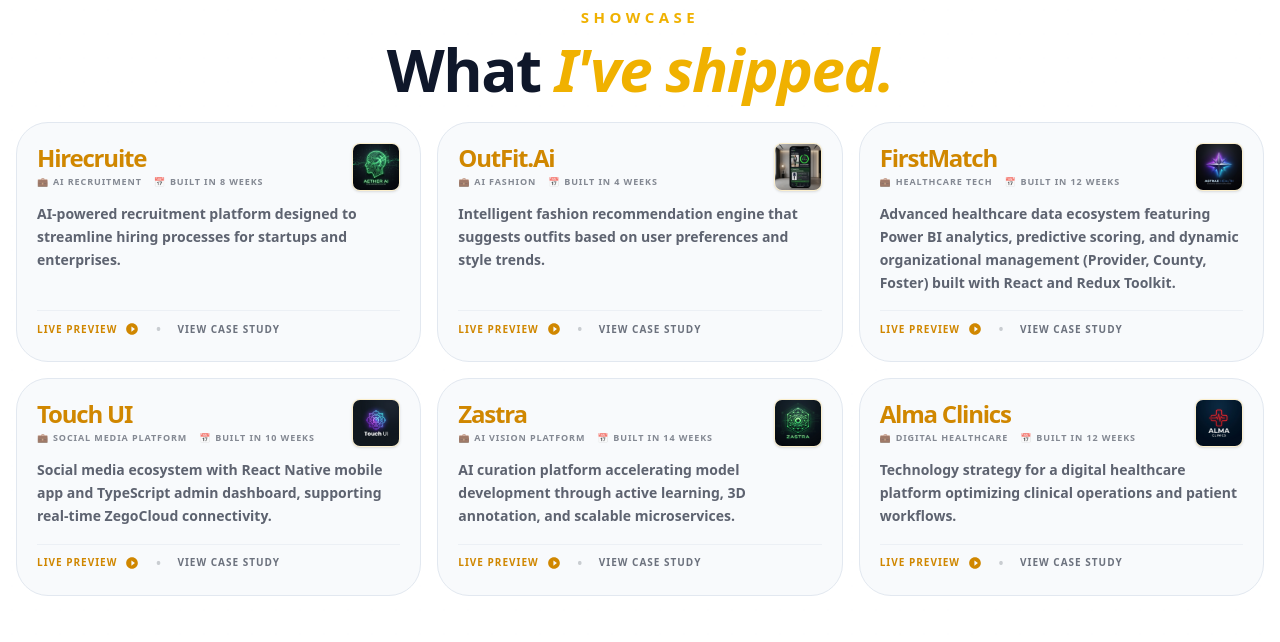
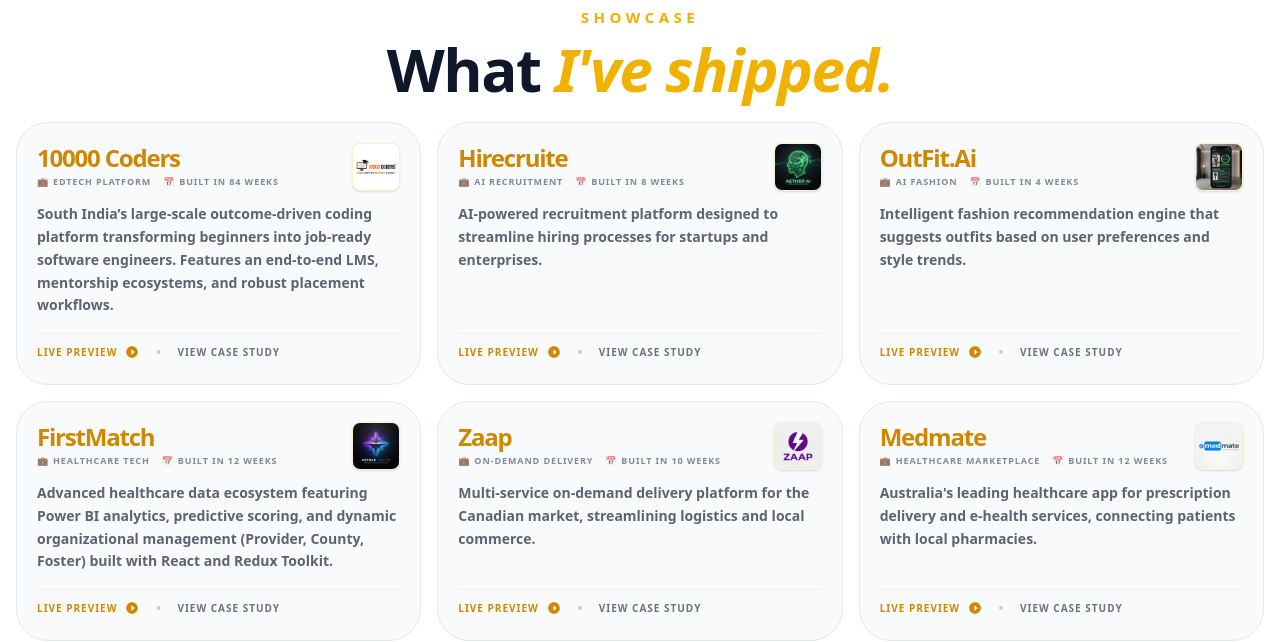
Before and after one commit to subahan20/buildwithsanny, a React (Vite) app: page / in a window 1280 px wide. Shown: the part 1020-1662 px from the top of the page. Built offline with nearby package versions, Linux system fonts and the light colour scheme; no server answers.

Commit message:
added some projects

```diff
--- a/src/components/Projects.jsx
+++ b/src/components/Projects.jsx
@@ -18,8 +18,19 @@
 import zastraLogo from '../assets/projects/zastra-logo.png';
 import almaLogo from '../assets/projects/alma-clinics-logo.png';
 import adelphoiLogo from '../assets/projects/adelphoi-logo.png';
+import epratibhaLogo from '../assets/projects/epratibha.png';
+import tenThousandCodersLogo from '../assets/projects/ten-thousand-coders.png';
 
 const PROJECTS_DATA = [
+  {
+    name: "10000 Coders",
+    type: "EdTech Platform",
+    duration: "Built in 84 Weeks",
+    description: "South India’s large-scale outcome-driven coding platform transforming beginners into job-ready software engineers. Features an end-to-end LMS, mentorship ecosystems, and robust placement workflows.",
+    logo: tenThousandCodersLogo,
+    demoLink: "https://10000coders.co/",
+    studyLink: "#"
+  },
   {
     name: "Hirecruite",
     type: "AI Recruitment",
@@ -48,12 +59,48 @@
     studyLink: "#"
   },
   {
-    name: "Touch UI",
-    type: "Social Media Platform",
+    name: "Zaap",
+    type: "On-Demand Delivery",
     duration: "Built in 10 Weeks",
-    description: "Social media ecosystem with React Native mobile app and TypeScript admin dashboard, supporting real-time ZegoCloud connectivity.",
-    logo: touchUILogo,
+    description: "Multi-service on-demand delivery platform for the Canadian market, streamlining logistics and local commerce.",
+    logo: zaapLogo,
+    demoLink: "https://zaapondemand.ca/",
+    studyLink: "#"
+  },
+  {
+    name: "Medmate",
+    type: "Healthcare Marketplace",
+    duration: "Built in 12 Weeks",
+    description: "Australia's leading healthcare app for prescription delivery and e-health services, connecting patients with local pharmacies.",
+    logo: medmateLogo,
+    demoLink: "https://medmate.com.au/",
+    studyLink: "#"
+  },
+  {
+    name: "Touch",
+    type: "Encrypted Social",
+    duration: "Built in 6 Weeks",
+    description: "A next-generation social networking application focused on privacy and real-time community engagement through encrypted channels.",
+    logo: touchLogo,
     demoLink: "https://touch.net.in/",
+    studyLink: "#"
+  },
+  {
+    name: "Adelphoi",
+    type: "Healthcare Tech",
+    duration: "Built in 16 Weeks",
+    description: "Full Stack Lead for healthcare domain applications serving at-risk youth and families, focused on scalable system architecture.",
+    logo: adelphoiLogo,
+    demoLink: "https://adelphoi.org/",
+    studyLink: "#"
+  },
+  {
+    name: "EPratibha",
+    type: "Ed-Tech Platform",
+    duration: "Built in 16 Weeks",
+    description: "Comprehensive online education platform for competitive exam prep, featuring real-time test simulations, interactive quizzes, and Zoom SDK integration.",
+    logo: epratibhaLogo,
+    demoLink: "https://epratibha.net/",
     studyLink: "#"
   },
   {
@@ -75,30 +122,12 @@
     studyLink: "#"
   },
   {
-    name: "Adelphoi",
-    type: "Healthcare Tech",
-    duration: "Built in 16 Weeks",
-    description: "Full Stack Lead for healthcare domain applications serving at-risk youth and families, focused on scalable system architecture.",
-    logo: adelphoiLogo,
-    demoLink: "https://adelphoi.org/",
-    studyLink: "#"
-  },
-  {
     name: "Expertrons",
     type: "AI Career Platform",
     duration: "Built in 8 Weeks",
     description: "World's largest AI video bot-assisted career platform, connecting job seekers with industry experts through immersive tech.",
     logo: expertronsLogo,
     demoLink: "https://www.expertrons.com/",
-    studyLink: "#"
-  },
-  {
-    name: "Touch",
-    type: "Encrypted Social",
-    duration: "Built in 6 Weeks",
-    description: "A next-generation social networking application focused on privacy and real-time community engagement through encrypted channels.",
-    logo: touchLogo,
-    demoLink: "https://touch.net.in/",
     studyLink: "#"
   },
   {
@@ -128,24 +157,6 @@
     demoLink: "https://click2clean.in/",
     studyLink: "#"
   },
-  {
-    name: "Medmate",
-    type: "Healthcare Marketplace",
-    duration: "Built in 12 Weeks",
-    description: "Australia's leading healthcare app for prescription delivery and e-health services, connecting patients with local pharmacies.",
-    logo: medmateLogo,
-    demoLink: "https://medmate.com.au/",
-    studyLink: "#"
-  },
-  {
-    name: "Zaap",
-    type: "On-Demand Delivery",
-    duration: "Built in 10 Weeks",
-    description: "Multi-service on-demand delivery platform for the Canadian market, streamlining logistics and local commerce.",
-    logo: zaapLogo,
-    demoLink: "https://zaapondemand.ca/",
-    studyLink: "#"
-  }
 ];
 
 const Projects = () => {
--- a/src/components/ServiceCard.jsx
+++ b/src/components/ServiceCard.jsx
@@ -1,4 +1,4 @@
-const ServiceCard = ({ title, items, icon }) => {
+const ServiceCard = ({ title, items, icon, highlight }) => {
   return (
     <div className="group relative w-full py-2.5 md:py-3 xl:py-4 border-b border-border/10 last:border-0 hover:bg-card/30 transition-all duration-500 cursor-default overflow-hidden">
       <div className="w-full max-w-[1440px] mx-auto flex items-center gap-4 xl:gap-8 px-2 sm:px-4">
@@ -13,7 +13,7 @@
 
         {/* Content */}
         <div className="flex flex-col gap-1 md:gap-2 lg:gap-2.5 flex-1 min-w-0">
-          <h3 className="text-[20px] sm:text-xl md:text-[23px] lg:text-[25px] font-black text-text tracking-tight group-hover:text-yellow-600 dark:group-hover:text-yellow-400 transition-colors duration-500 leading-none">
+          <h3 className={`text-[20px] sm:text-xl md:text-[23px] lg:text-[25px] font-black tracking-tight transition-colors duration-500 leading-none ${highlight ? 'text-yellow-500 dark:text-yellow-400' : 'text-text group-hover:text-yellow-600 dark:group-hover:text-yellow-400'}`}>
             {title}
           </h3>
 
--- a/src/components/Services.jsx
+++ b/src/components/Services.jsx
@@ -54,49 +54,56 @@
     description: "Tailored cognitive layers designed to integrate seamlessly with existing legacy infrastructure.",
     icon: <BrainIcon />,
     thumbnail: "/expertise/custom_ai.png",
-    items: ["Custom Models", "Database Integration", "Knowledge Systems"]
+    items: ["Custom Models", "Database Integration", "Knowledge Systems"],
+    highlight: true
   },
   {
     title: "Autonomous Systems",
     description: "Self-optimizing workflows that adapt to market fluctuations and operational demands in real-time.",
     icon: <NetworkIcon />,
     thumbnail: "/expertise/autonomous.png",
-    items: ["Automated Pipeline", "Edge Computing", "Self-healing Nodes"]
+    items: ["Automated Pipeline", "Edge Computing", "Self-healing Nodes"],
+    highlight: true
   },
   {
     title: "Cognitive Intelligence",
     description: "Advanced predictive engines that translate raw data into strategic execution pathways.",
     icon: <AnalyticsIcon />,
     thumbnail: "/expertise/cognitive.png",
-    items: ["Predictive Analysis", "NLP Interface", "Real-time Dashboard"]
+    items: ["Predictive Analysis", "NLP Interface", "Real-time Dashboard"],
+    highlight: true
   },
   {
     title: "AI Products",
     description: "Scalable AI-native software solutions for immediate business impact.",
     icon: <PackageIcon />,
     thumbnail: "/expertise/ai_products.png",
-    items: ["hirecruite", "Style.ai", "Zastra"]
+    items: ["hirecruite", "Style.ai", "Zastra"],
+    highlight: true
   },
   {
     title: "AI Calling Agents",
     description: "Autonomous voice systems that handle lead generation and customer support 24/7.",
     icon: <VoiceIcon />,
     thumbnail: "/expertise/ai_calling.png",
-    items: ["Voice AI Integration", "Autonomous Care", "Outbound Lead Gen"]
+    items: ["Voice AI Integration", "Autonomous Care", "Outbound Lead Gen"],
+    highlight: true
   },
   {
     title: "Custom CRM/ERP",
     description: "Enterprise management systems built with AI at the core of every workflow.",
     icon: <SystemIcon />,
     thumbnail: "/expertise/crm_erp.png",
-    items: ["Workflow Automation", "Inventory Forecasting", "Data Hubs"]
+    items: ["Workflow Automation", "Inventory Forecasting", "Data Hubs"],
+    highlight: true
   },
   {
     title: "Web Ecosystems",
     description: "High-performance web platforms designed for global scale and security.",
     icon: <GlobalIcon />,
     thumbnail: "https://images.unsplash.com/photo-1451187580459-43490279c0fa?auto=format&fit=crop&w=800&q=80",
-    items: ["Next.js Hubs", "Scalable Cloud Portals", "Enterprise Dashboards"]
+    items: ["Next.js Hubs", "Scalable Cloud Portals", "Enterprise Dashboards"],
+    highlight: true
   }
 ];
 
@@ -132,6 +139,7 @@
                 items={service.items}
                 icon={service.icon}
                 thumbnail={service.thumbnail}
+                highlight={service.highlight}
               />
             ))}
           </div>
@@ -160,7 +168,7 @@
           <div className="flex flex-col gap-[30px] pb-0">
             {SERVICES_DATA.map((srv) => (
               <div key={srv.title} className="flex flex-col w-[92%] mx-auto mb-[5px]">
-                <h3 className="text-[24px] font-extrabold text-text mb-1 transition-colors">
+                <h3 className={`text-[24px] font-extrabold mb-1 transition-colors ${srv.highlight ? 'text-yellow-500 dark:text-yellow-400' : 'text-text'}`}>
                   {srv.title}
                 </h3>
                 <p className="text-[16px] text-text/80 mb-[5px] leading-relaxed">
```
Also changed, not shown: src/components/ContactForm.jsx (+17 -17 lines), src/assets/projects/epratibha.png (added), src/assets/projects/ten-thousand-coders.png (added).
